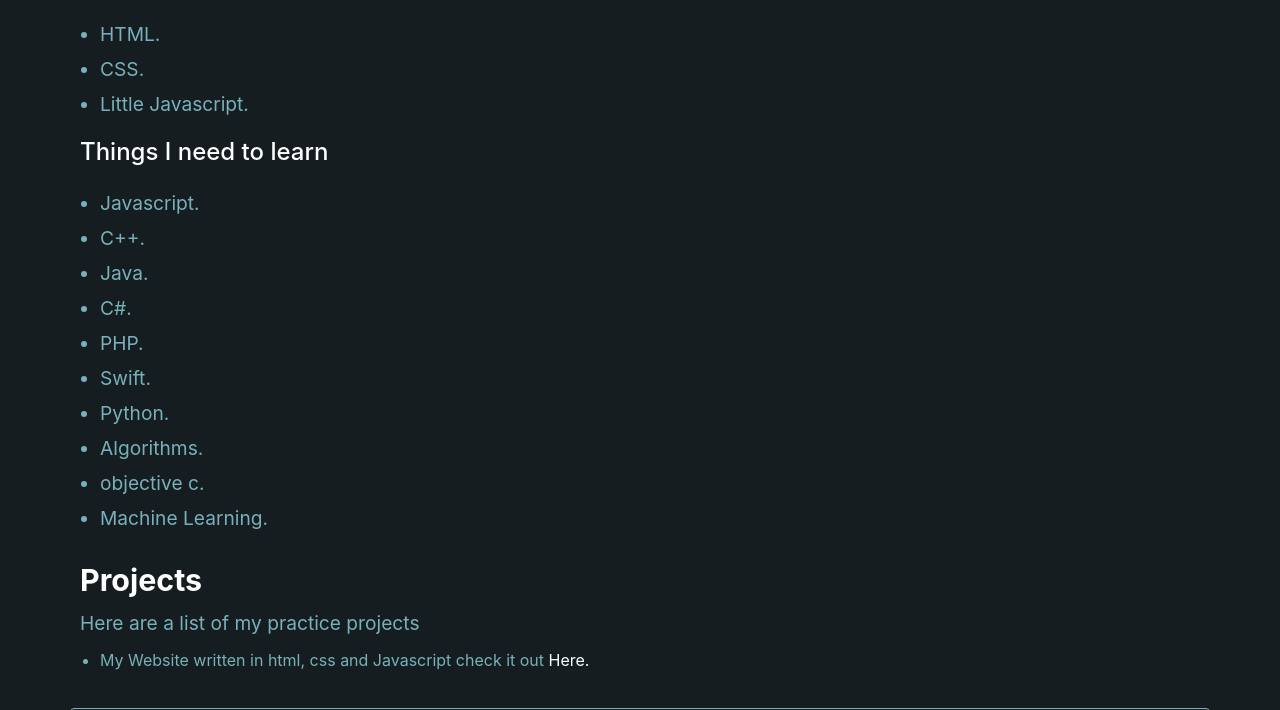
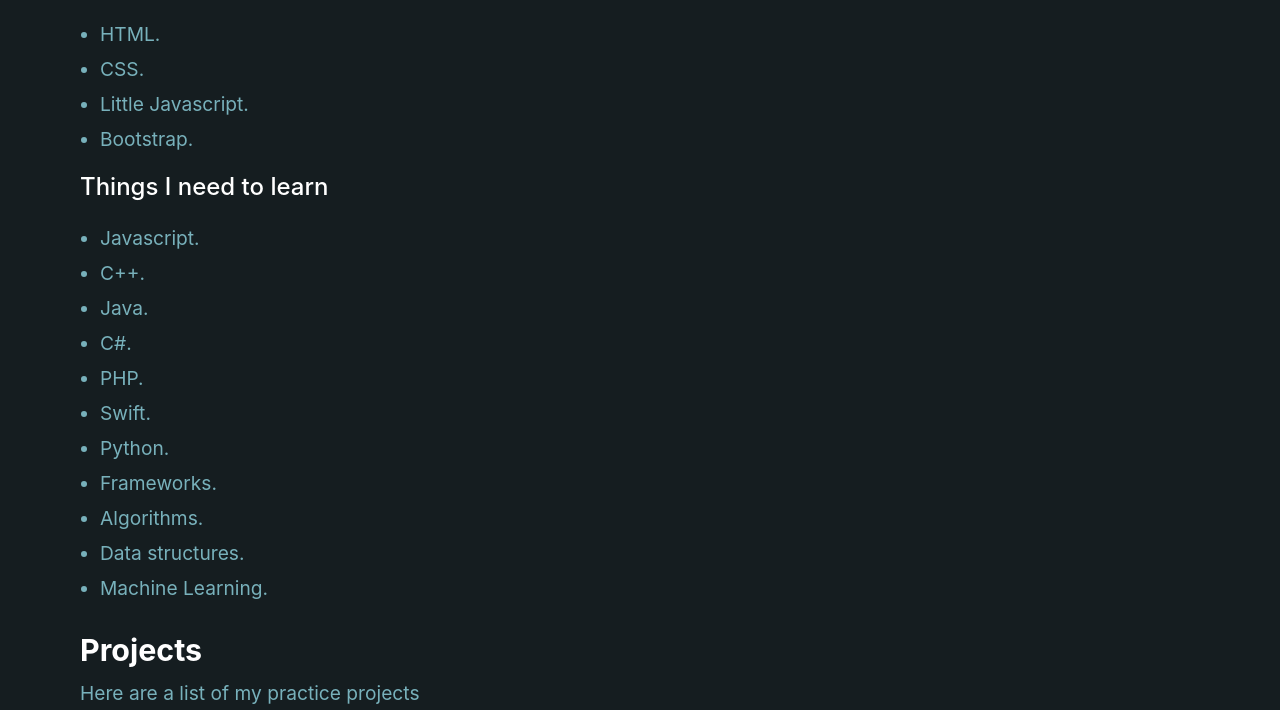
Before and after one commit to johnnwigwe/johnnwigwe.github.io, a plain HTML site: page index.html in a window 1280 px wide. Shown: the part 829-1539 px from the top of the page. Drawn offline with nearby package versions, Linux system fonts and the light colour scheme; files whose address does not match are found by name.

Commit message:
update to the about me section

```diff
--- a/index.html
+++ b/index.html
@@ -82,6 +82,7 @@
       <li>HTML.</li>
       <li>CSS.</li>
       <li>Little Javascript.</li>
+      <li>Bootstrap.</li>
     </ul>
 
     <h2>Things I need to learn</h2>
@@ -93,8 +94,9 @@
       <li>PHP.</li>
       <li>Swift.</li>
       <li>Python.</li>
+      <li>Frameworks.</li>
       <li>Algorithms.</li>
-      <li>objective c.</li>
+      <li>Data structures.</li>
       <li>Machine Learning.</li>
     </ul>
   </section>
```
